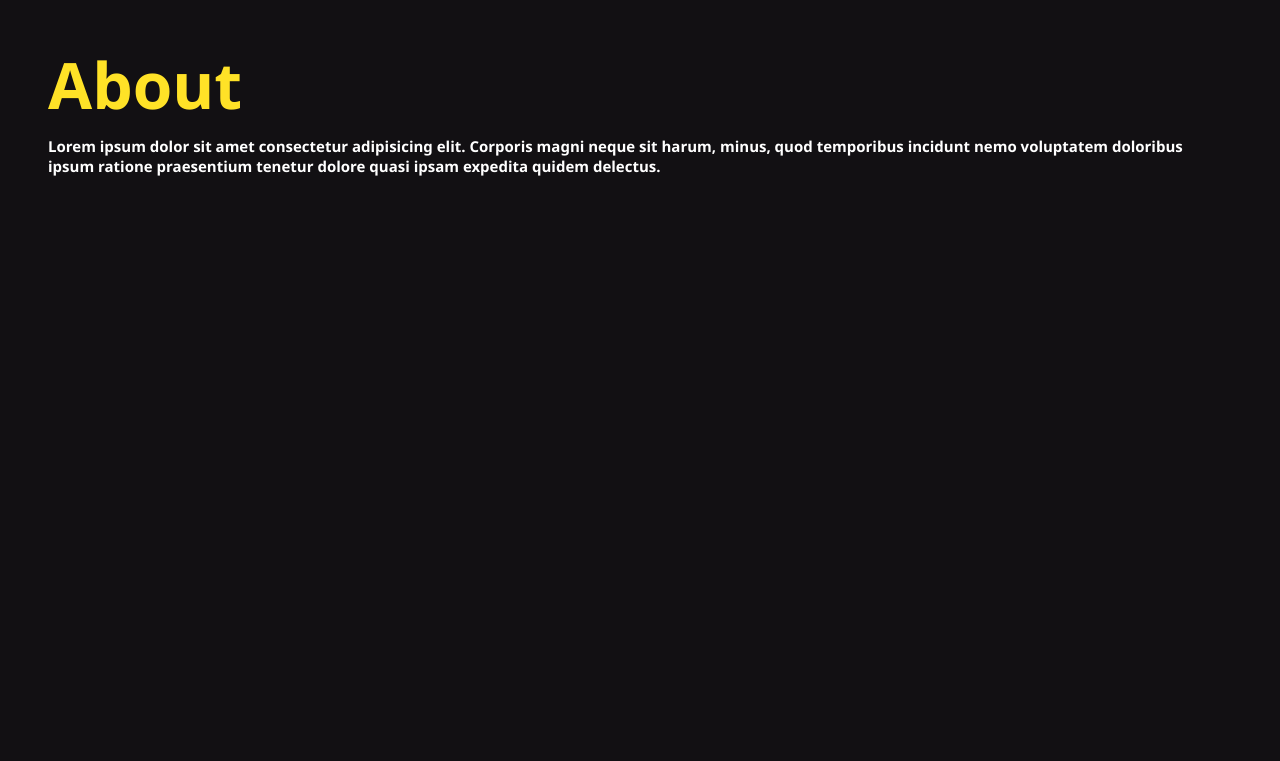
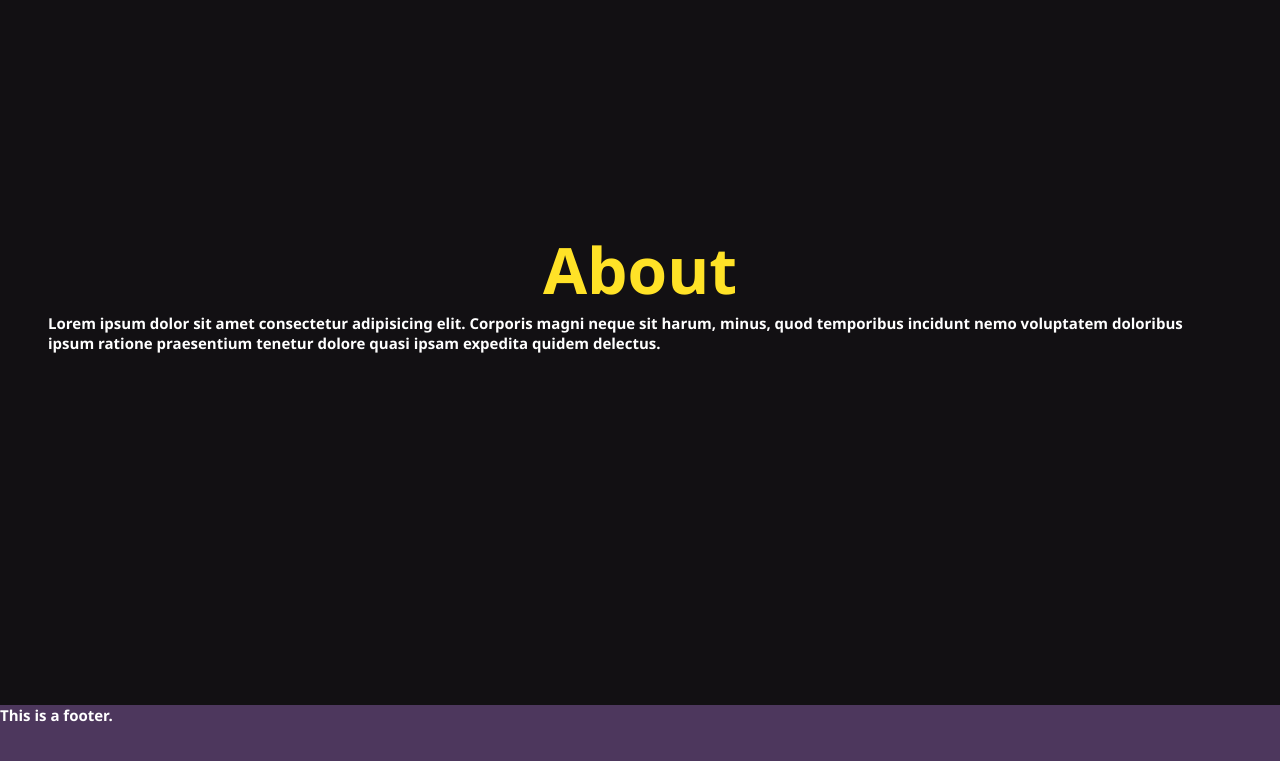
Before and after one commit to jaenil/Currency_Convertor, a React (Create React App) app: page /about in a window 1280 px wide. Shown: the part 159-920 px from the top of the page. Before the commit the page ends 800 px from the top, so only its background shows below. Built offline with nearby package versions, Linux system fonts and the light colour scheme.

Commit message:
fix styling and re-arrange folders

```diff
--- a/src/App.css
+++ b/src/App.css
@@ -1,56 +1,41 @@
+* {
+  margin: 0;
+  padding: 0;
+  box-sizing: border-box;
+}
+
 body {
-  margin: 0;
-  display: flex;
-  justify-content: center;
-  align-items: center;
-  min-height: 100vh;
-  text-align: center;
-  font-size: xx-large;
   font-family: "Segoe UI", Tahoma, Geneva, Verdana, sans-serif;
   background: #121013;
+  position: relative;
 }
 
 h1 {
   color: #ffe227;
-  margin: 0;
-  margin-bottom: 0.5rem;
+  margin-top: 2rem;
+  text-align: center;
+  font-size: 4rem;
 }
 
 p {
   font-weight: 1000;
   color: #4d375d;
   font-size: 15px;
-  margin: 0;
 }
 
-.input,
-select {
-  width: 100%;
-  height: 2rem;
-  margin: 0.5rem 0;
-}
-
-.input {
-  border-radius: 0.3em;
+.main-container {
+  display: flex;
+  flex-wrap: wrap;
+  justify-content: center;
+  align-items: center;
+  text-align: center;
+  font-size: xx-large;
+  padding: 1rem;
+  height: 100vh;
 }
 
 .equals {
   font-weight: bold;
-  font-size: 2rem;
+  font-size: 5rem;
   color: #ffe227;
 }
-
-.container {
-  height: 200px;
-  display: flex;
-  justify-content: center;
-  align-items: center;
-  background-color: #eb596e;
-  border-radius: 10px;
-}
-
-.currencyRow {
-  display: flex;
-  flex-direction: column;
-  align-items: center;
-}
--- a/src/App.js
+++ b/src/App.js
@@ -1,6 +1,7 @@
 import React, { useEffect, useState } from "react";
 import "./App.css";
-import CurrencyRow from "./CurrencyRow";
+import CurrencyRow from "./components/currencyRow/CurrencyRow";
+import Footer from "./components/footer/Footer";
 
 const BASE_URL = "https://api.exchangeratesapi.io/latest";
 
@@ -48,9 +49,9 @@ function App() {
     setAmountInFromCurrency(false);
   }
   return (
-    <div className="main-container">
-      <h1>Convert</h1>
-      <div className="container">
+    <>
+      <h1>Currency Converter</h1>
+      <div className="main-container">
         <CurrencyRow
           currencyOptions={currencyOptions}
           selectedCurrency={fromCurrency}
@@ -58,9 +59,7 @@ function App() {
           onChangeAmount={handleFromAmountChange}
           amount={fromAmount}
         />
-      </div>
-      <div className="equals"> = </div>
-      <div className="container">
+        <div className="equals">=</div>
         <CurrencyRow
           currencyOptions={currencyOptions}
           selectedCurrency={toCurrency}
@@ -69,7 +68,8 @@ function App() {
           amount={toAmount}
         />
       </div>
-    </div>
+      <Footer />
+    </>
   );
 }
 
--- /dev/null
+++ b/src/components/currencyRow/CurrencyRow.css
@@ -0,0 +1,26 @@
+.currencyRow {
+  height: 300px;
+  width: 400px;
+  display: flex;
+  flex-direction: column;
+  justify-content: center;
+  align-items: center;
+  background-color: #eb596e;
+  border-radius: 10px;
+  padding: 1rem;
+  margin: 2rem;
+}
+
+.input,
+select {
+  text-align: center;
+  font-size: 2rem;
+  font-weight: 700;
+  width: 100%;
+  height: 4rem;
+  margin: 0.5rem 0;
+}
+
+.input {
+  border-radius: 0.3em;
+}
--- a/src/CurrencyRow.js
+++ b/src/components/currencyRow/CurrencyRow.js
@@ -1,4 +1,5 @@
 import React from "react";
+import "./CurrencyRow.css";
 
 export default function CurrencyRow(props) {
   const {
--- /dev/null
+++ b/src/components/footer/Footer.css
@@ -0,0 +1,9 @@
+.footer-container {
+  width: 100%;
+  height: 4rem;
+  background: #4d375d;
+}
+
+.footer-container > p {
+  color: #fff;
+}
--- /dev/null
+++ b/src/components/footer/Footer.js
@@ -0,0 +1,12 @@
+import React from "react";
+import "./Footer.css";
+
+function Footer() {
+  return (
+    <div className="footer-container">
+      <p>This is a footer.</p>
+    </div>
+  );
+}
+
+export default Footer;
--- a/src/pages/about/aboutUs.css
+++ b/src/pages/about/aboutUs.css
@@ -1,8 +1,9 @@
 .aboutUs-container {
   display: flex;
   flex-direction: column;
+  justify-content: center;
   text-align: left;
-  height: 50vh;
+  height: 100vh;
   margin: 2rem;
   padding: 1rem;
 }
--- a/src/pages/about/aboutUs.js
+++ b/src/pages/about/aboutUs.js
@@ -1,16 +1,20 @@
 import React from "react";
+import Footer from "../../components/footer/Footer";
 import "./aboutUs.css";
 
 export default function aboutUs() {
   return (
-    <div className="aboutUs-container">
-      <h1>About</h1>
-      <p>
-        Lorem ipsum dolor sit amet consectetur adipisicing elit. Corporis magni
-        neque sit harum, minus, quod temporibus incidunt nemo voluptatem
-        doloribus ipsum ratione praesentium tenetur dolore quasi ipsam expedita
-        quidem delectus.
-      </p>
-    </div>
+    <>
+      <div className="aboutUs-container">
+        <h1>About</h1>
+        <p>
+          Lorem ipsum dolor sit amet consectetur adipisicing elit. Corporis
+          magni neque sit harum, minus, quod temporibus incidunt nemo voluptatem
+          doloribus ipsum ratione praesentium tenetur dolore quasi ipsam
+          expedita quidem delectus.
+        </p>
+      </div>
+      <Footer />
+    </>
   );
 }
```
Also changed, not shown: src/index.js (+5 -4 lines), 1 other file (tests, documents, lock files or other folders).
